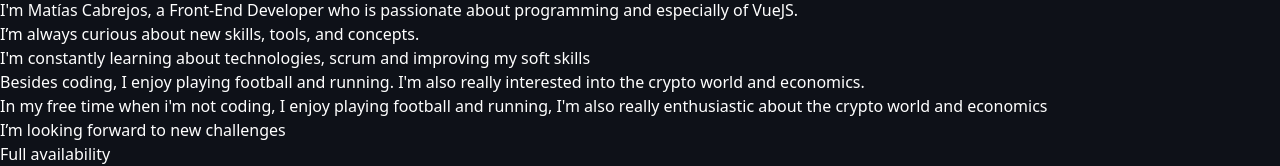
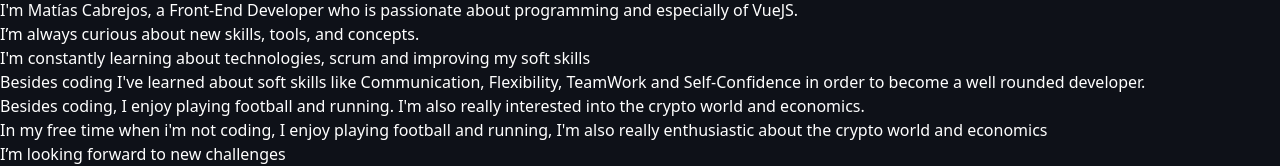
Before and after one commit to matiascabrejos/Portfolio, a Vue app: page /about in a window 1280 px wide. Shown: the part 181-347 px from the top of the page. Built offline with nearby package versions, Linux system fonts and the light colour scheme.

Commit message:
Working on the about page

```diff
--- a/src/pages/About.vue
+++ b/src/pages/About.vue
@@ -11,6 +11,10 @@
       <p>
         I'm constantly learning about technologies, scrum and improving my soft
         skills
+      </p>
+      <p>
+        Besides coding I've learned about soft skills like Communication,
+        Flexibility, TeamWork and Self-Confidence in order to become a well rounded developer.
       </p>
       <p>
         Besides coding, I enjoy playing football and running. I'm also really
```
